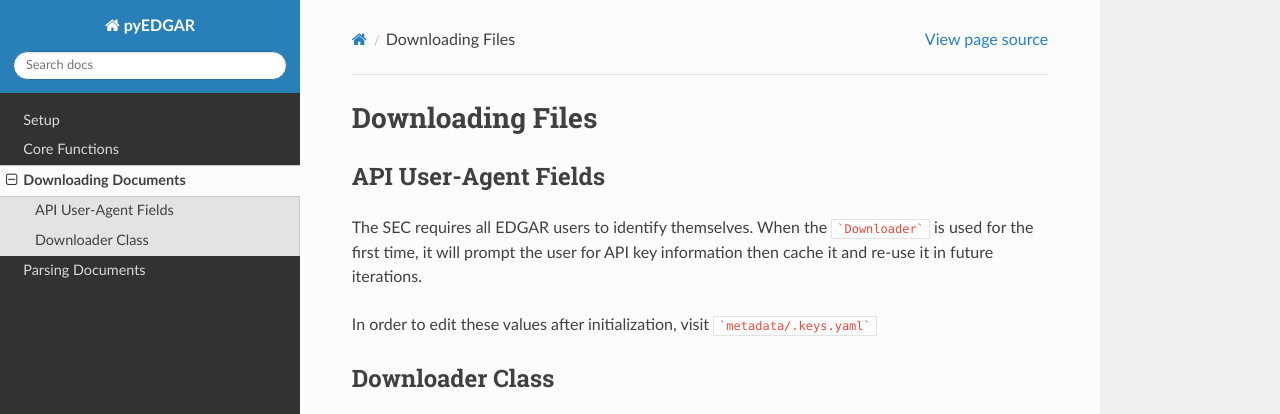
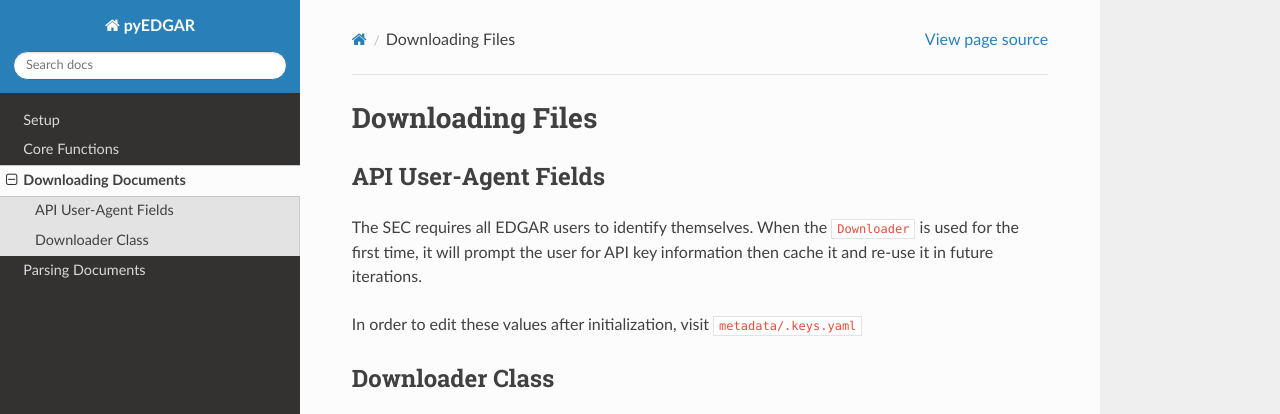
Before and after one commit to kamilkrukowski/EDGAR-DOC-PARSER, a Sphinx documentation site: the page built from docs/downloader.rst, in a window 1280 px wide, cut to the strip 0-414 px from the top of the page. Built offline with Sphinx 7.4.7 and the Read the Docs theme 2.0.0, drawn with Linux system fonts in a browser that asks for light colours.

````diff
--- a/docs/downloader.rst
+++ b/docs/downloader.rst
@@ -8,9 +8,9 @@ API User-Agent Fields
 ---------------------
 
 The SEC requires all EDGAR users to identify themselves.
-When the ```Downloader``` is used for the first time, it will prompt the user for API key information then cache it and re-use it in future iterations.
+When the ``Downloader`` is used for the first time, it will prompt the user for API key information then cache it and re-use it in future iterations.
 
-In order to edit these values after initialization, visit ```metadata/.keys.yaml```
+In order to edit these values after initialization, visit ``metadata/.keys.yaml``
 
 Downloader Class
 ----------------------
````
